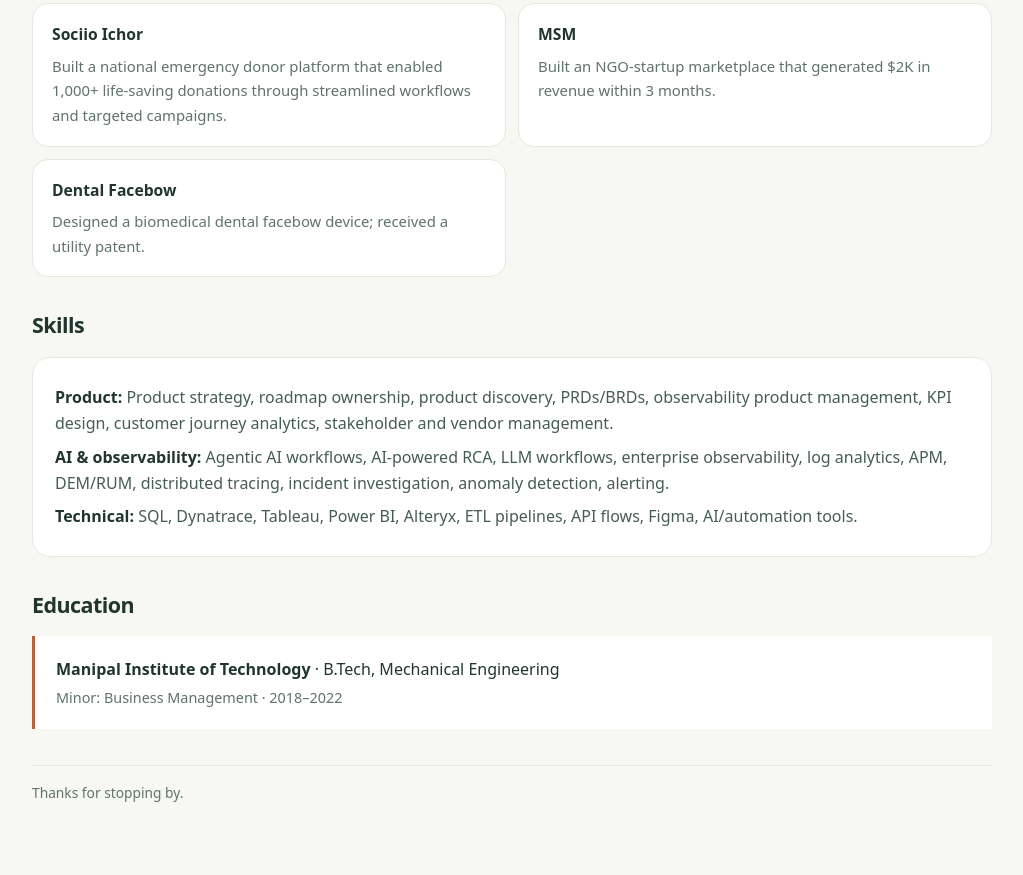
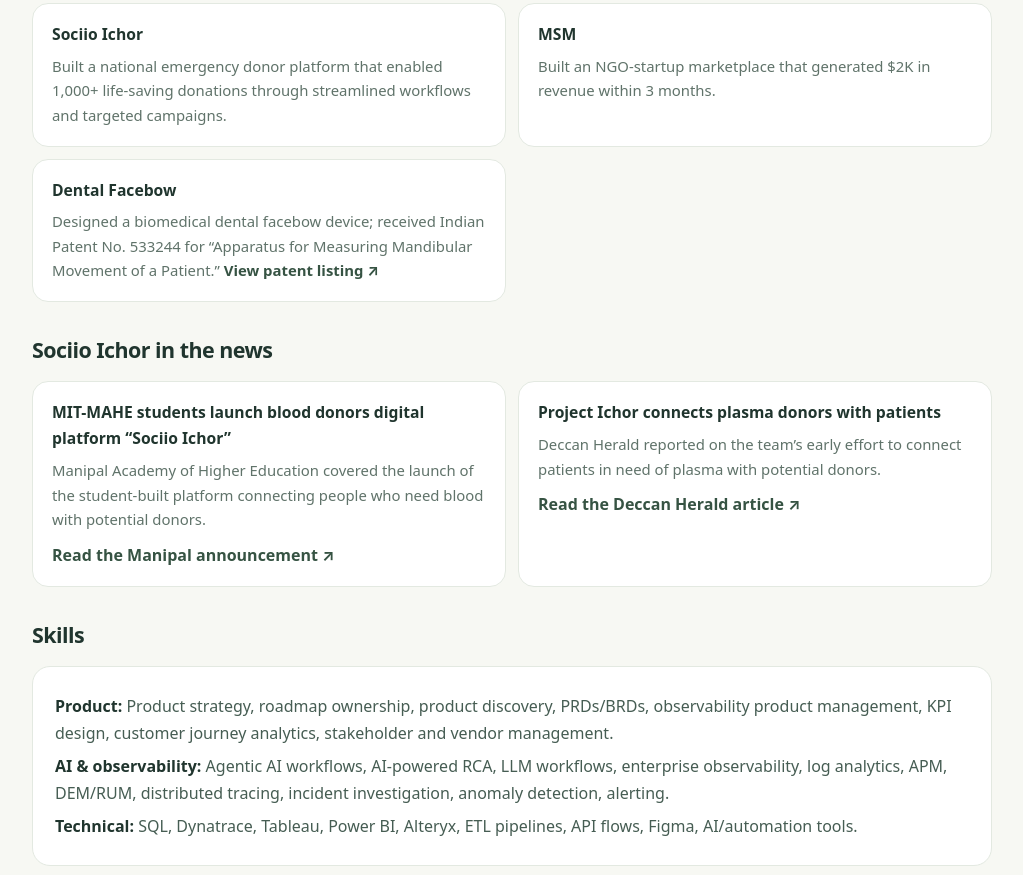
Before and after one commit to manorathkhanna/MyWebsite, a plain HTML site: page index.html in a window 1280 px wide. Shown: the part 1765-2640 px from the top of the page, without its empty margins (128-1151 px from the left). Before the commit the page ends 2604 px from the top, so only its background shows below. Drawn offline with Linux system fonts and the light colour scheme.

Commit message:
Update index.html

```diff
--- a/index.html
+++ b/index.html
@@ -32,7 +32,12 @@
     .grid { display:grid; grid-template-columns:repeat(2,1fr); gap:12px; }
     .project { padding:18px 19px; border:1px solid var(--line); border-radius:16px; background:var(--white); }
     .project h3 { margin:0 0 6px; font-size:.98rem; }
-    .project p { margin:0; color:var(--muted); font-size:.93rem; }
+    .project p { margin:0; color:var(--muted); font-size:.93rem; }    .project a,.article a { color:#365343; font-weight:650; text-decoration:none; }
+    .project a:hover,.article a:hover { color:var(--accent); text-decoration:underline; }
+    .article { padding:18px 19px; border:1px solid var(--line); border-radius:16px; background:var(--white); }
+    .article h3 { margin:0 0 6px; font-size:.98rem; }
+    .article p { margin:0 0 10px; color:var(--muted); font-size:.93rem; }
+
     .skills { padding:19px 22px; border:1px solid var(--line); border-radius:18px; background:var(--white); }
     .skills p { margin:7px 0; color:#465d53; }
     .skills strong { color:var(--ink); }
@@ -44,7 +49,7 @@
 </head>
 <body>
 <main>
-  <nav class="nav" aria-label="Main navigation"><span>MANORATH KHANNA</span><span><a href="#experience">Experience</a> · <a href="#projects">Projects</a> · <a href="#skills">Skills</a></span></nav>
+  <nav class="nav" aria-label="Main navigation"><span>MANORATH KHANNA</span><span><a href="#experience">Experience</a> · <a href="#projects">Projects</a> · <a href="#articles">Articles</a> · <a href="#skills">Skills</a></span></nav>
   <header class="hero">
     <div class="eyebrow">Product · Strategy · Enterprise AI</div>
     <h1>Manorath Khanna</h1>
@@ -90,9 +95,17 @@
       <article class="project"><h3>iMobile Play Store Review Intelligence</h3><p>Built an AI-driven review analysis system to identify issue spikes, classify customer pain points, and turn unstructured feedback into product insights.</p></article>
       <article class="project"><h3>Sociio Ichor</h3><p>Built a national emergency donor platform that enabled 1,000+ life-saving donations through streamlined workflows and targeted campaigns.</p></article>
       <article class="project"><h3>MSM</h3><p>Built an NGO-startup marketplace that generated $2K in revenue within 3 months.</p></article>
-      <article class="project"><h3>Dental Facebow</h3><p>Designed a biomedical dental facebow device; received a utility patent.</p></article>
+      <article class="project"><h3>Dental Facebow</h3><p>Designed a biomedical dental facebow device; received Indian Patent No. 533244 for “Apparatus for Measuring Mandibular Movement of a Patient.” <a href="https://www.manipal.edu/content/dam/manipal/mu/documents/mahe/Research/Research-Bulletins/MAHE%20Research%20E%20Bulletin%20Apr%20-%20Jun%2024.pdf" target="_blank" rel="noreferrer">View patent listing ↗</a></p></article>
+    </div>
+  </section>  <section id="articles">
+    <h2>Sociio Ichor in the news</h2>
+    <div class="grid">
+      <article class="article"><h3>MIT-MAHE students launch blood donors digital platform “Sociio Ichor”</h3><p>Manipal Academy of Higher Education covered the launch of the student-built platform connecting people who need blood with potential donors.</p><a href="https://www.manipal.edu/mu/news-events/inuguration-of-socio-ichor.html" target="_blank" rel="noreferrer">Read the Manipal announcement ↗</a></article>
+      <article class="article"><h3>Project Ichor connects plasma donors with patients</h3><p>Deccan Herald reported on the team’s early effort to connect patients in need of plasma with potential donors.</p><a href="https://www.deccanherald.com/india/karnataka/project-ichor-to-connect-patients-in-need-of-plasma-with-donors-980808.html" target="_blank" rel="noreferrer">Read the Deccan Herald article ↗</a></article>
     </div>
   </section>
+
+
 
   <section id="skills">
     <h2>Skills</h2>
```
